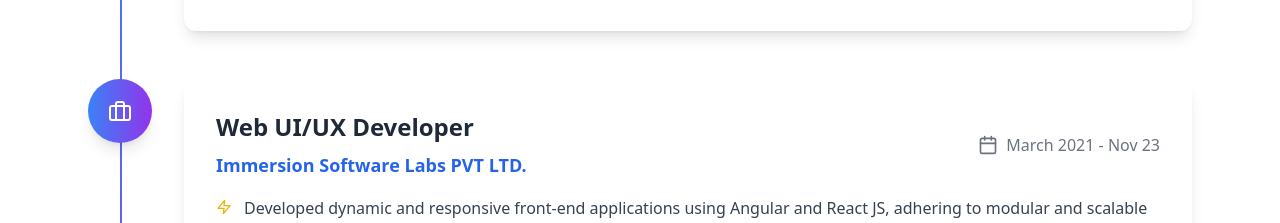
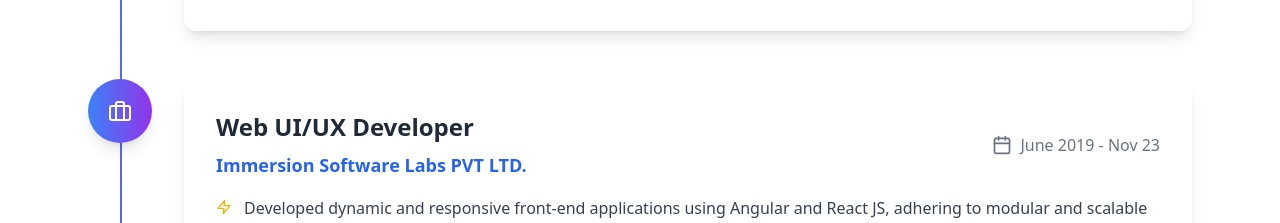
Before and after one commit to LaxmanArukala/laxman-arukala, a React (Vite) app: page / in a window 1280 px wide. Shown: the part 4040-4263 px from the top of the page. Built offline with nearby package versions, Linux system fonts and the light colour scheme.

Commit message:
fix: changes

```diff
--- a/src/components/AnimatedResume.tsx
+++ b/src/components/AnimatedResume.tsx
@@ -219,7 +219,7 @@
     {
       title: 'Web UI/UX Developer',
       company: 'Immersion Software Labs PVT LTD.',
-      duration: 'March 2021 - Nov 23',
+      duration: 'June 2019 - Nov 23',
       responsibilities: [
         'Developed dynamic and responsive front-end applications using Angular and React JS, adhering to modular and scalable architecture principles.',
         'Created reusable components and custom UI widgets to ensure consistent user experience across multiple projects.',
```
